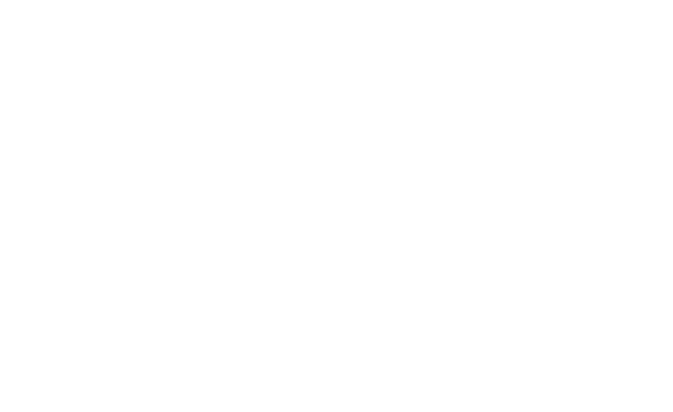
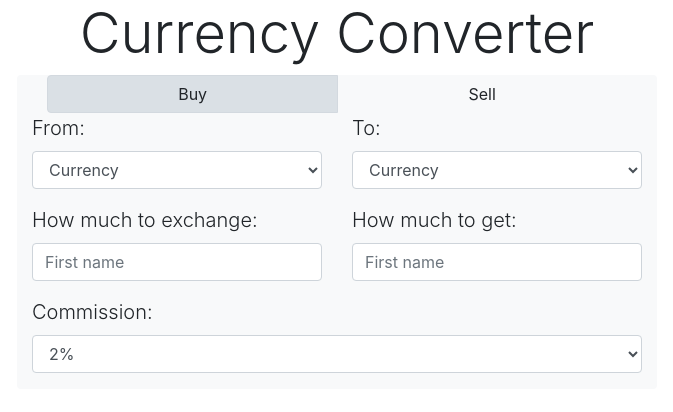
Before and after one commit to DenisDO/Currency-Converter, a website: page app/index.html in a window 1280 px wide. Shown: the whole page, without its empty margins (303-976 px from the left). Drawn offline with nearby package versions, Linux system fonts and the light colour scheme.

Commit message:
feature/markup, plug bootstrap, write HTML

```diff
--- a/app/index.html
+++ b/app/index.html
@@ -5,8 +5,59 @@
     <script src="https://ajax.googleapis.com/ajax/libs/angularjs/1.7.7/angular.min.js"></script>
     <script src="./scripts/index.js"></script>
     <link rel="stylesheet" type="text/css" media="screen" href="./styles/main.css">
+    <link rel="stylesheet" href="https://stackpath.bootstrapcdn.com/bootstrap/4.3.1/css/bootstrap.min.css" integrity="sha384-ggOyR0iXCbMQv3Xipma34MD+dH/1fQ784/j6cY/iJTQUOhcWr7x9JvoRxT2MZw1T" crossorigin="anonymous">
   </head>
   <body>
+    <h1 class="display-4 text-center">Currency Converter</h1>
+    <div class="converter__wrapper bg-light rounded col-lg-6 mx-auto">
 
+      <div class="btn-group btn-group-toggle col-lg-12" data-toggle="buttons">
+        <label class="btn btn-light active">
+          <input type="radio" name="options" id="option1" autocomplete="off" checked> Buy
+        </label>
+        <label class="btn btn-light">
+          <input type="radio" name="options" id="option2" autocomplete="off"> Sell
+        </label>
+      </div>
+
+      <div class="row">
+        <div class="col-12 col-sm-6 form-group">
+          <label for="fromCurrency" class="lead">From:</label>
+          <select class="form-control" id="fromCurrency">
+            <option>Currency</option>
+          </select>
+        </div>
+        <div class="col-12 col-sm-6 form-group">
+          <label for="toCurrency" class="lead">To:</label>
+          <select class="form-control" id="toCurrency">
+            <option>Currency</option>
+          </select>
+        </div>
+      </div>
+
+      <div class="row">
+          <div class="col-12 col-sm-6 form-group">
+            <label for="toExchange" class="lead">How much to exchange:</label>
+            <input id="toExchange" type="text" class="form-control" placeholder="First name">
+          </div>
+          <div class="col-12 col-sm-6 form-group">
+            <label for="toGet" class="lead">How much to get:</label>
+            <input id="toGet" type="text" class="form-control" placeholder="First name">
+          </div>
+        </div>
+
+
+      <div class="row">
+        <div class="col form-group">
+          <label for="commission" class="lead">Commission:</label>
+          <select id="commission" class="form-control">
+            <option>2%</option>
+            <option>5%</option>
+            <option>10%</option>
+          </select>
+        </div>
+      </div>
+
+    </div>
   </body>
 </html>
```
Also changed, not shown: src/index.html (+51 -0 lines).
